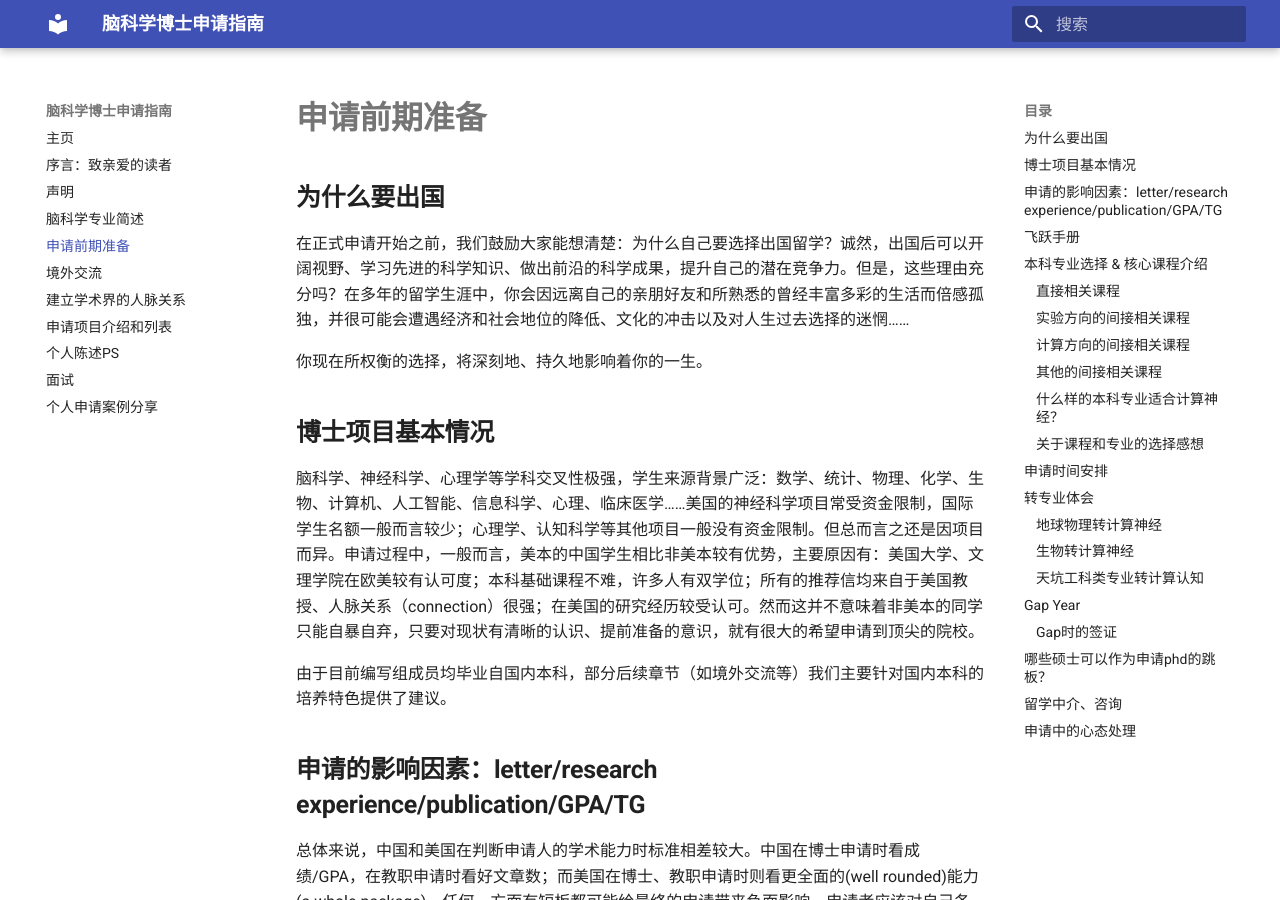
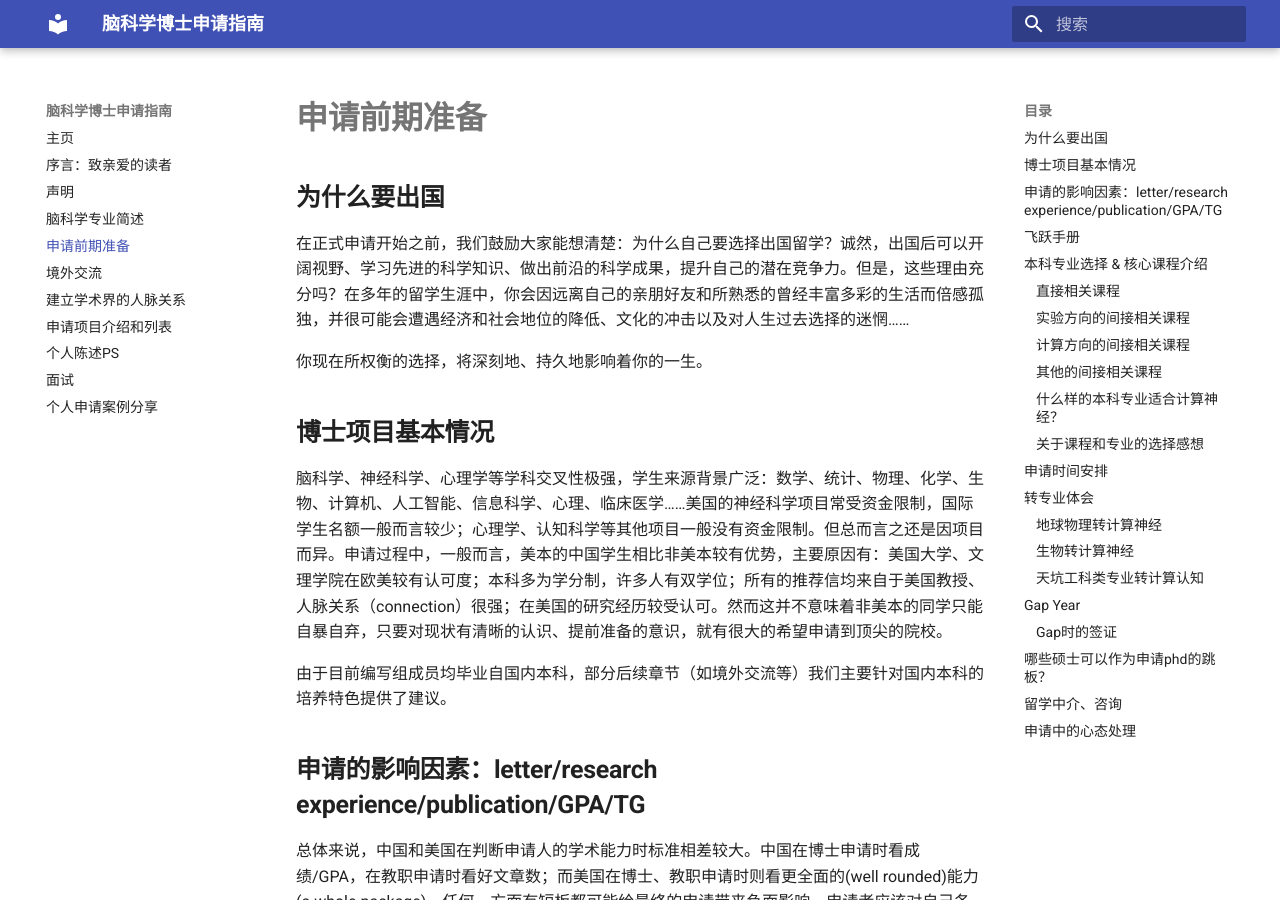
Before and after one commit to BrainPhD-CN/handbook, an MkDocs documentation site: the page built from docs/early-stage.md, in a window 1280 px wide and 900 px high. Built offline with MkDocs 1.6.1 and Material for MkDocs 9.7.7, drawn with Linux system fonts in a browser that asks for light colours.

Commit message:
Update early-stage.md

```diff
--- a/docs/early-stage.md
+++ b/docs/early-stage.md
@@ -10,7 +10,7 @@
 ## **博士项目基本情况**
 
 
-脑科学、神经科学、心理学等学科交叉性极强，学生来源背景广泛：数学、统计、物理、化学、生物、计算机、人工智能、信息科学、心理、临床医学……美国的神经科学项目常受资金限制，国际学生名额一般而言较少；心理学、认知科学等其他项目一般没有资金限制。但总而言之还是因项目而异。申请过程中，一般而言，美本的中国学生相比非美本较有优势，主要原因有：美国大学、文理学院在欧美较有认可度；本科基础课程不难，许多人有双学位；所有的推荐信均来自于美国教授、人脉关系（connection）很强；在美国的研究经历较受认可。然而这并不意味着非美本的同学只能自暴自弃，只要对现状有清晰的认识、提前准备的意识，就有很大的希望申请到顶尖的院校。
+脑科学、神经科学、心理学等学科交叉性极强，学生来源背景广泛：数学、统计、物理、化学、生物、计算机、人工智能、信息科学、心理、临床医学……美国的神经科学项目常受资金限制，国际学生名额一般而言较少；心理学、认知科学等其他项目一般没有资金限制。但总而言之还是因项目而异。申请过程中，一般而言，美本的中国学生相比非美本较有优势，主要原因有：美国大学、文理学院在欧美较有认可度；本科多为学分制，许多人有双学位；所有的推荐信均来自于美国教授、人脉关系（connection）很强；在美国的研究经历较受认可。然而这并不意味着非美本的同学只能自暴自弃，只要对现状有清晰的认识、提前准备的意识，就有很大的希望申请到顶尖的院校。
 
 由于目前编写组成员均毕业自国内本科，部分后续章节（如境外交流等）我们主要针对国内本科的培养特色提供了建议。
 
```
